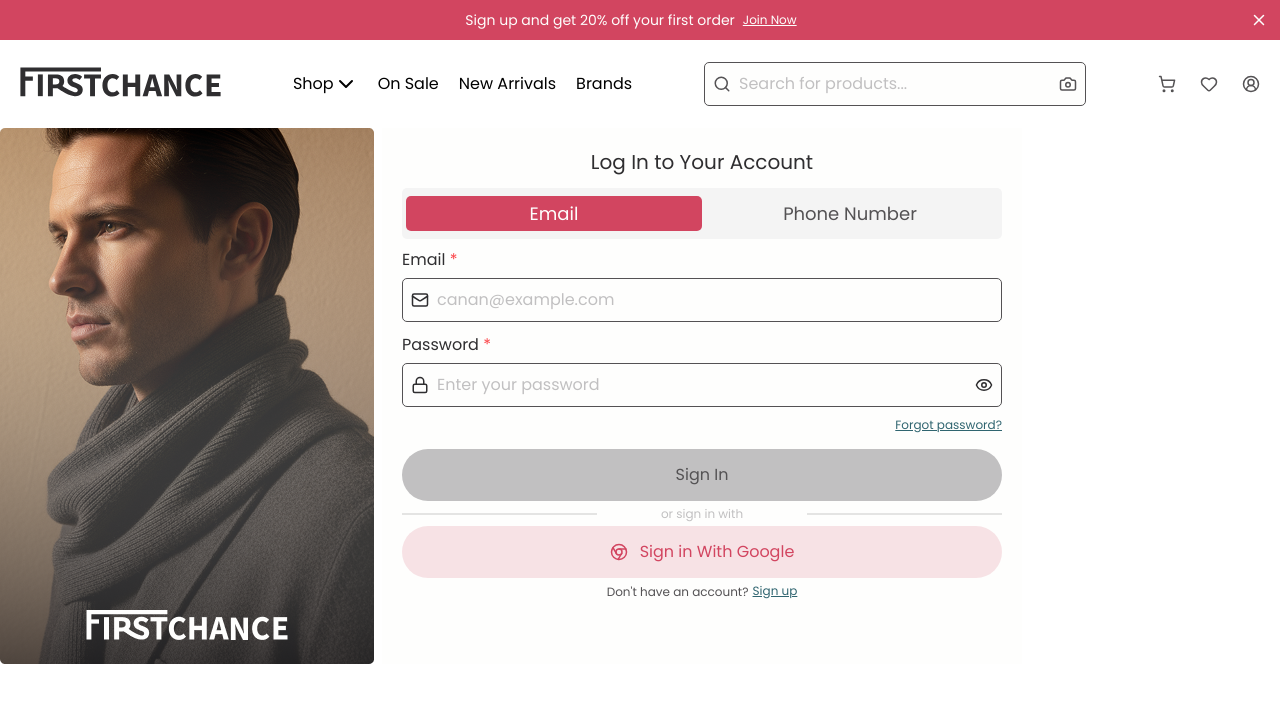
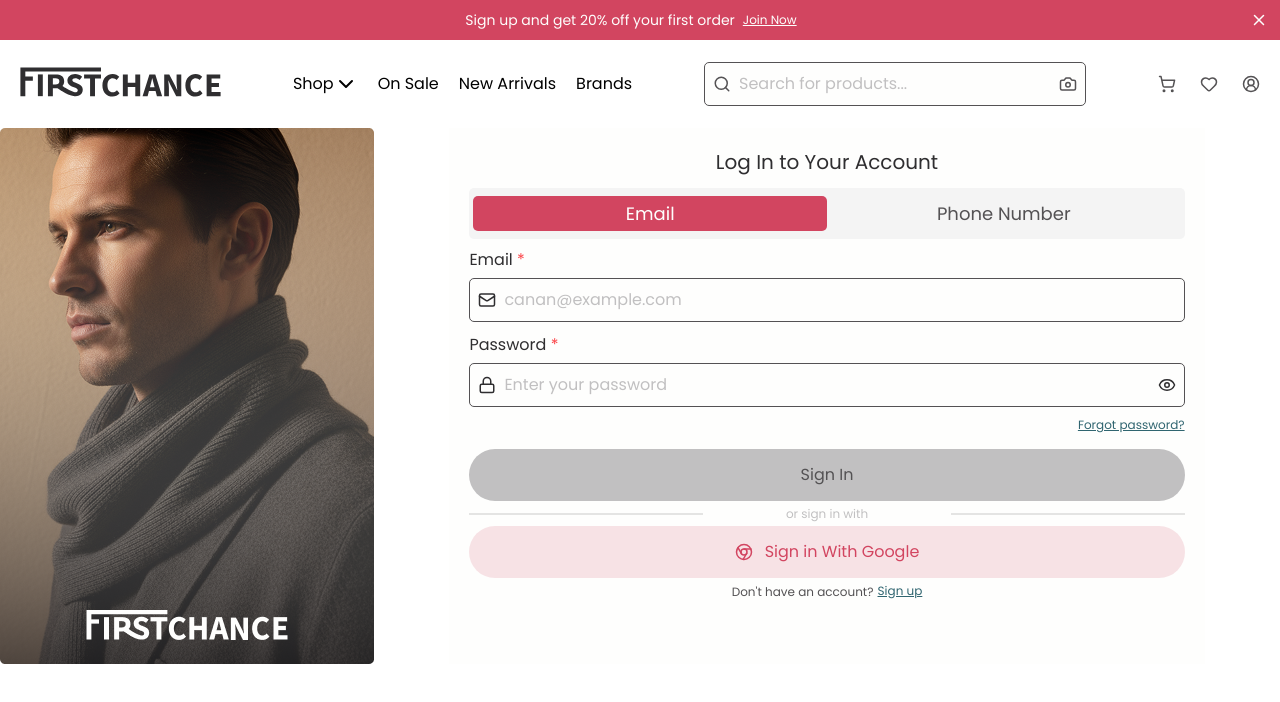
Before and after one commit to EASY-ORDER-IZ/easyorder-frontend, a React (Vite) app: page /sign-in in a window 1280 px wide. Shown: the top 702 px of the page. Built offline with nearby package versions, Linux system fonts and the light colour scheme.

Commit message:
fix(form): edit max width of the form

```diff
--- a/src/components/SignInComponents/Form.tsx
+++ b/src/components/SignInComponents/Form.tsx
@@ -45,7 +45,7 @@ export function FormComponent() {
   }
 
   return (
-    <div className="bg-background flex w-full flex-col gap-3 p-5 lg:max-w-[50%]">
+    <div className="bg-background flex w-full flex-col gap-3 p-5 lg:max-w-[59%]">
       <div className="flex w-full justify-center">
         <span className="text-text-primary text-lg leading-7 font-medium">
           Log In to Your Account
--- a/src/pages/SignInPage.tsx
+++ b/src/pages/SignInPage.tsx
@@ -3,9 +3,10 @@ import { FormComponent } from '@/components/SignInComponents/Form';
 
 const SignInPage = () => {
   return (
-    <div className="flex w-full gap-2">
+    <div className="flex w-full justify-between gap-2">
       <SignInPic />
       <FormComponent />
+      <div className=""></div>
     </div>
   );
 };
```
